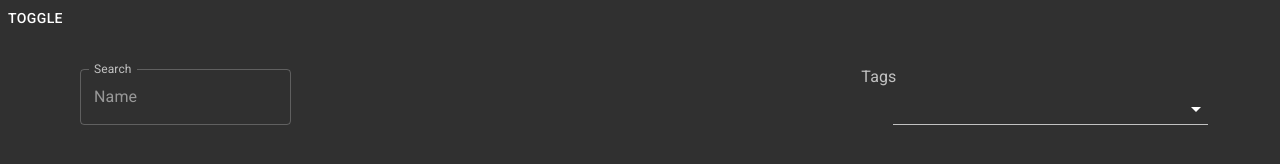
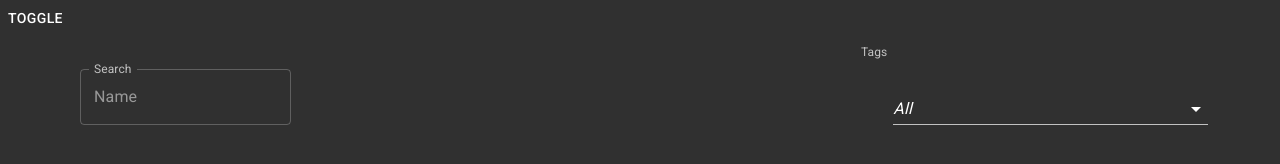
Before and after one commit to try-catch-stack/StudentsAssemble, a Next.js app: page / in a window 1280 px wide. Shown: the top 164 px of the page. Built offline with nearby package versions, Linux system fonts and the light colour scheme.

Commit message:
Fix some bugs

```diff
--- a/components/SearchData.js
+++ b/components/SearchData.js
@@ -62,7 +62,7 @@ export const SearchData = ({ data }) => {
   };
 
   const classes = useStyles();
-  const [tag, setTag] = React.useState("");
+  const [tag, setTag] = React.useState("All");
   const [open, setOpen] = React.useState(false);
 
   const handleChange = (event) => {
@@ -70,10 +70,12 @@ export const SearchData = ({ data }) => {
     let selectedTag = event.target.value;
     const searcher = new FuzzySearch(data, ["tags"]);
 
-    if (selectedTag) {
+    if (selectedTag != "All") {
       setSearch("");
       const result = searcher.search(selectedTag);
       setData(result);
+    } else {
+      setData(data);
     }
   };
 
@@ -117,7 +119,7 @@ export const SearchData = ({ data }) => {
               value={tag}
               onChange={handleChange}
             >
-              <MenuItem value="">
+              <MenuItem value="All">
                 <em>All</em>
               </MenuItem>
               {tags.map((tag) => {
```
